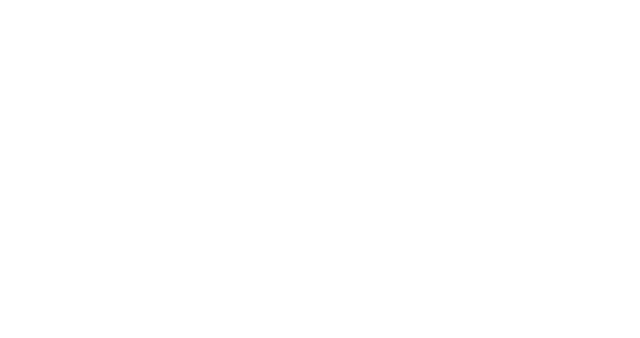
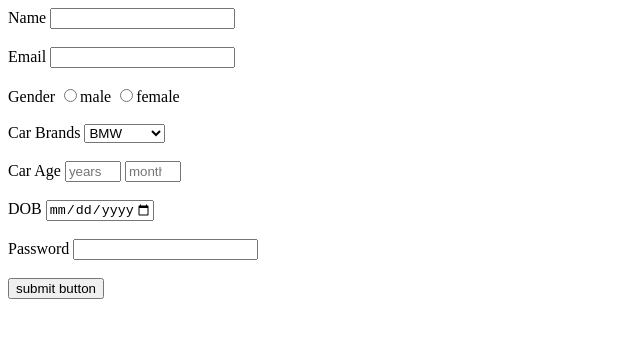
Before and after one commit to acciojob/signup-form-car-krishna7462, a website: page main.html in a window 1280 px wide. Shown: the whole page, without its empty margins (0-640 px from the left). Drawn offline with Linux system fonts and the light colour scheme.

Commit message:
created a submission

```diff
--- a/main.html
+++ b/main.html
@@ -1,3 +1,4 @@
+
 <!DOCTYPE html>
 
 <html>
@@ -8,6 +9,40 @@
 
 <body>
 	<!-- the entire body must be written by student -->
+	<form method="post">
+		<!--name-->
+	    <label for="name">Name</label>
+	    <input id="name" type="text" required><br><br>
+		<!--email-->
+		<label for="email">Email</label>
+	    <input id="email"type="email" required><br><br>
+		<!--gender-->
+		<label for="gender">Gender</label>
+		<input type="radio" name="gender" required>male
+		<input type="radio"name="gender" required>female<br><br>
+		<!--car brands-->
+		<label for="cars">Car Brands</label>
+		<select name="cars" id="cars">
+
+  <option value="BMW">BMW</option>
+  <option value="mercedes">Mercedes</option>
+  <option value="audi">Audi</option>
+</select><br><br>
+
+		<!--carage-->
+		<label for="carage">Car Age</label>
+		<input id="carage"type="number"min="0"max="20"placeholder="years" required>
+		<input id="carage"type="number"min="0"max="11"placeholder="months"required>
+		<br><br>
+		<!--date of birth-->
+		<label for="dob">DOB</label>
+		<input id="dop" type="date" max="2023-01-10"required><br><br>
+		<!--password-->
+		<label for="password">Password</label>
+		<input id="password" type="password"required><br><br>
+		<!--sumbit-->
+		<button type="submit" >submit button</button>
+	</form>
     <script type="text/javascript" src="./script.js">
 </script>
 
```
